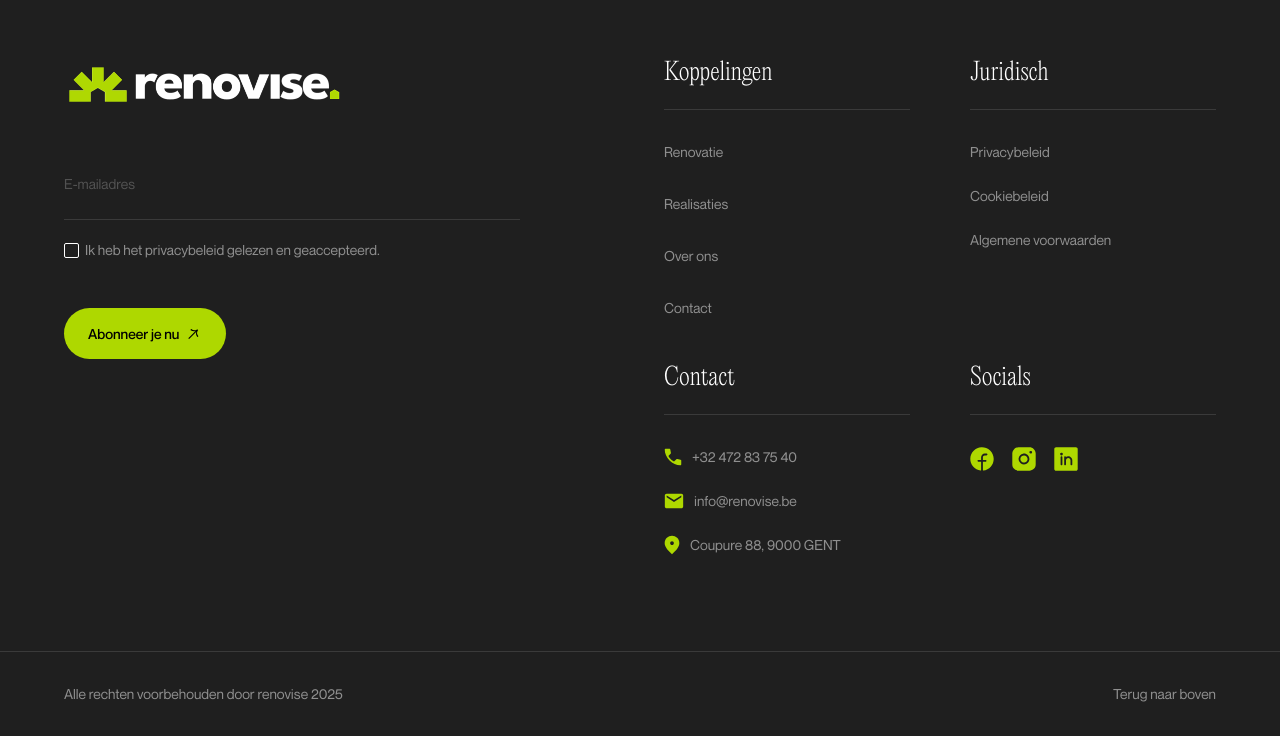
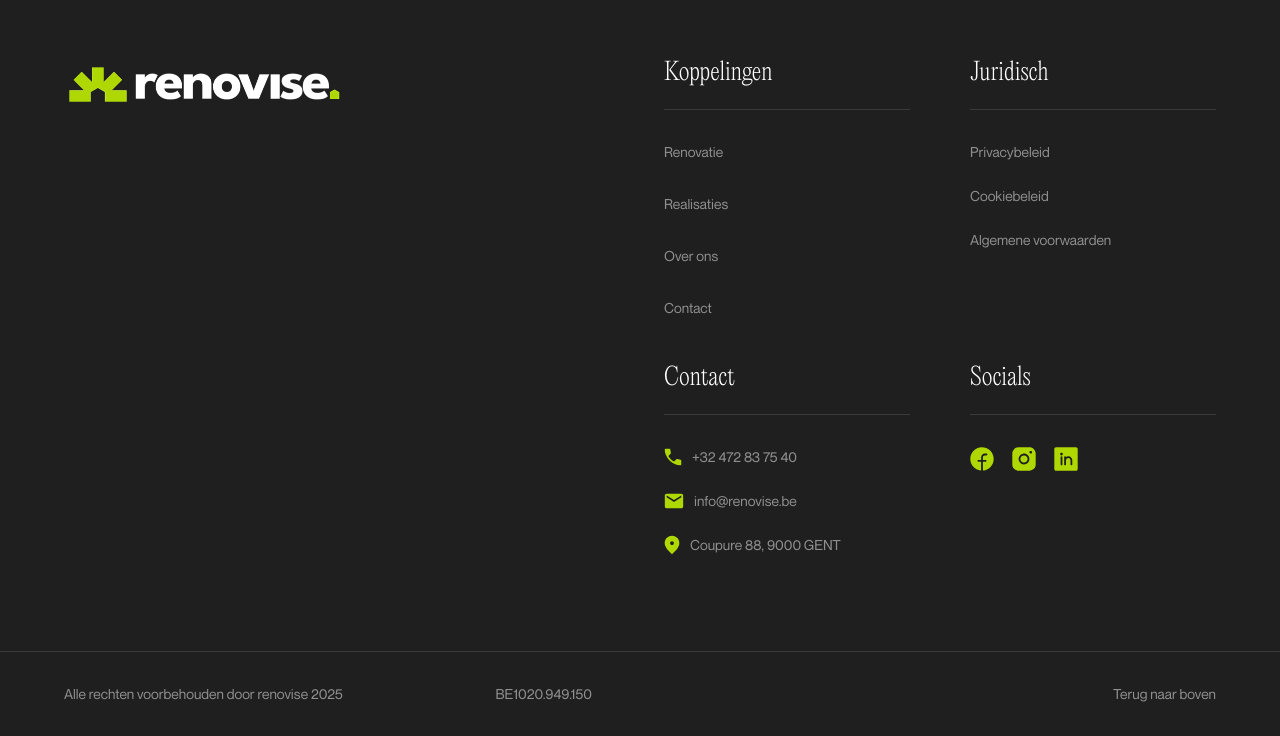
Before and after one commit to alexander-rebai/jemotionstudio, a Next.js app: page / in a window 1280 px wide. Shown: the part 8854-9590 px from the top of the page. Built offline with nearby package versions, Linux system fonts and the light colour scheme.

Commit message:
chore: improve footer

```diff
--- a/src/components/Footer.jsx
+++ b/src/components/Footer.jsx
@@ -1,4 +1,4 @@
-"use client"
+"use client";
 
 import ApplicationLogo from "./ApplicationLogo";
 import ArrowButton from "./ArrowButton";
@@ -7,7 +7,7 @@ import Contacts from "./Contacts";
 
 const Footer = () => {
   return (
-    <footer className="bg-bgBlack-200 neue-montreal-text text-sm">
+    <footer className="bg-bgBlack-200 neue-montreal-text text-sm relative">
       <div className="flex flex-col md:flex-row gap-12 pb-12 md:pb-24 px-4 md:px-16 pt-16 md:pt-30 ">
         <div className="w-full">
           <div className="max-md:hidden mb-16">
@@ -16,7 +16,7 @@ const Footer = () => {
           <div className="max-md:block hidden mb-16">
             <ApplicationLogo height={"100%"} width={"100%"} />
           </div>
-          <form className="max-w-[456px]">
+          {/* <form className="max-w-[456px]">
             <input
               type="email"
               placeholder="E-mailadres"
@@ -30,7 +30,7 @@ const Footer = () => {
             <div className="mt-12">
               <ArrowButton text="Abonneer je nu" />
             </div>
-          </form>
+          </form> */}
         </div>
         <div className="w-full grid grid-cols-2 gap-x-6 md:gap-x-[60px] gap-y-12">
           {/* Koppelingen */}
@@ -145,10 +145,16 @@ const Footer = () => {
       </div>
       <div className="px-0 md:px-16 py-8 text-textLight border-t border-t-line flex flex-col md:flex-row justify-center md:justify-between items-center gap-4 text-center">
         <p>Alle rechten voorbehouden door renovise 2025</p>
-        <p className="cursor-pointer" onClick={() => {
-          window.scrollTo({ top: 0, behavior: 'smooth' });
-        }}>Terug naar boven</p>
+        <p
+          className="cursor-pointer"
+          onClick={() => {
+            window.scrollTo({ top: 0, behavior: "smooth" });
+          }}
+        >
+          Terug naar boven
+        </p>
       </div>
+      <span className="text-textLight absolute bottom-8 right-1/2 -translate-x-1/2">BE1020.949.150</span>
     </footer>
   );
 };
```
